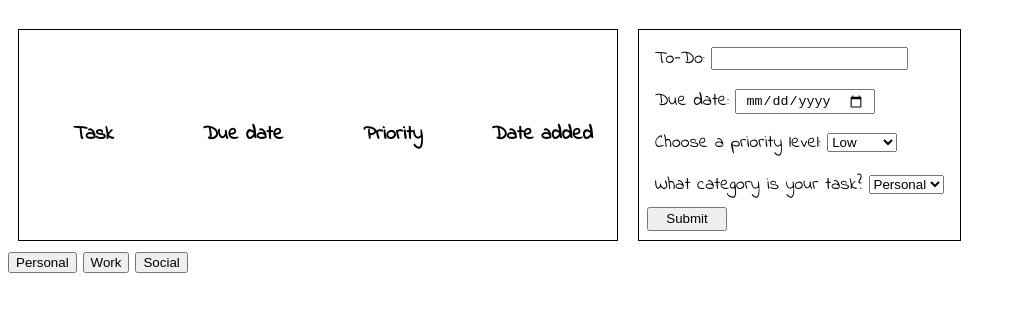
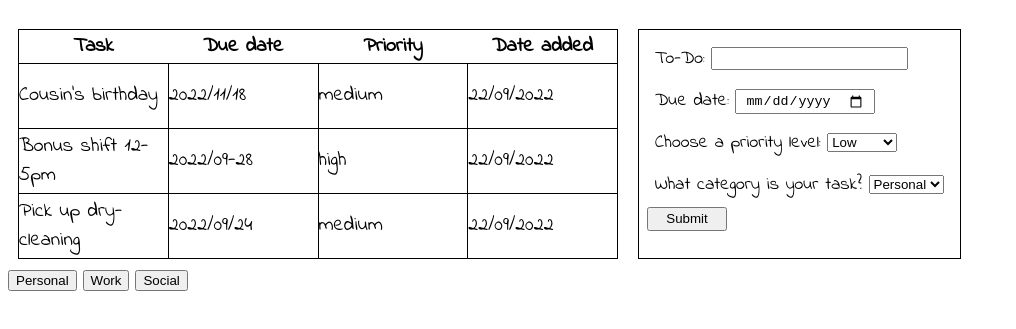
Before and after one commit to zeyjenm/to-do-list, a plain HTML site: page index.html in a window 1280 px wide. Shown: the part 71-400 px from the top of the page, without its empty margins (0-1016 px from the left). Drawn offline with Linux system fonts and the light colour scheme.

Commit message:
Add sample tasks

```diff
--- a/index.html
+++ b/index.html
@@ -20,6 +20,24 @@
                 <th>Due date</th>
                 <th>Priority</th>
                 <th>Date added</th>
+            </tr>
+            <tr value="social">
+                <td>Cousin's birthday</td>
+                <td>2022/11/18</td>
+                <td>medium</td>
+                <td>22/09/2022</tr>
+            </tr>
+            <tr value="work">
+                <td>Bonus shift 12-5pm</td>
+                <td>2022/09-28</td>
+                <td>high</td>
+                <td>22/09/2022</tr>
+            </tr>
+            <tr value="personal">
+                <td>Pick up dry-cleaning</td>
+                <td>2022/09/24</td>
+                <td>medium</td>
+                <td>22/09/2022</tr>
             </tr>
         </thead>
     </table>
```
